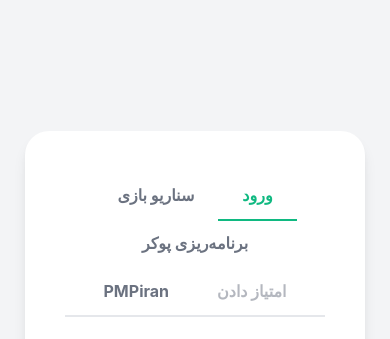
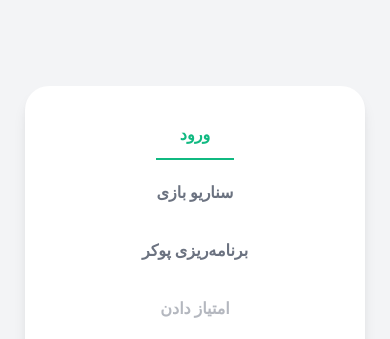
Before and after one commit to mehdimoein-max/poker, a plain HTML site: page index.html in a window 390 px wide. Shown: the top 339 px of the page. Drawn offline with nearby package versions, Linux system fonts and the light colour scheme.

Commit message:
Update style.css

```diff
--- a/style.css
+++ b/style.css
@@ -1,3 +1,4 @@
+/* فایل style.css */
 body {
     font-family: 'Inter', sans-serif;
     background-color: #f3f4f6;
@@ -362,3 +363,24 @@ body {
     border: none;
     cursor: pointer;
 }
+
+/* استایل‌های responsive برای صفحه کوچک */
+@media (max-width: 768px) {
+    .container {
+        padding: 1.5rem;
+        margin: 1rem;
+    }
+
+    .tab-buttons {
+        flex-direction: column;
+        align-items: center;
+    }
+
+    .tab-button {
+        margin-bottom: 0.5rem;
+    }
+
+    .fruit-grid {
+        grid-template-columns: repeat(auto-fit, minmax(120px, 1fr));
+    }
+}
```
